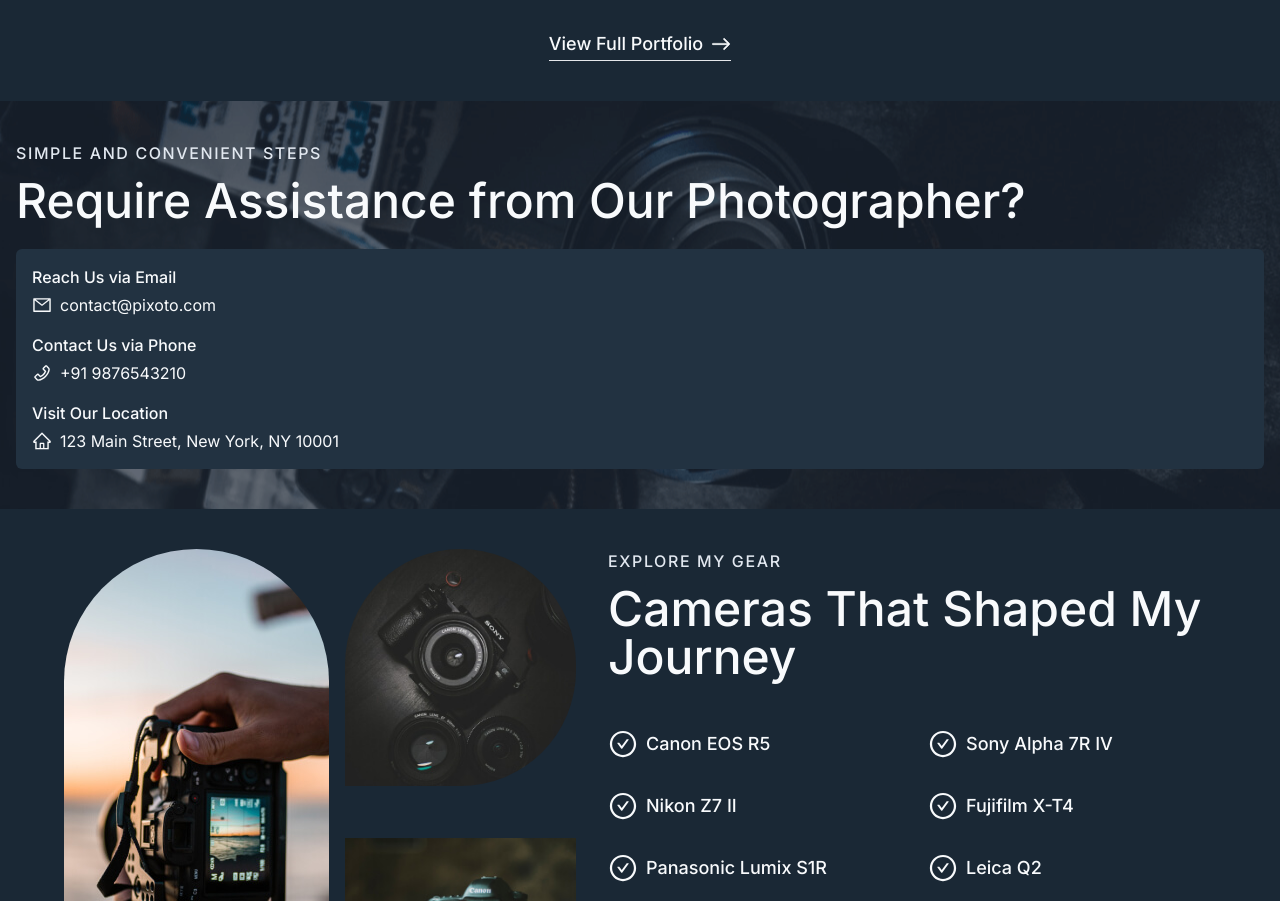
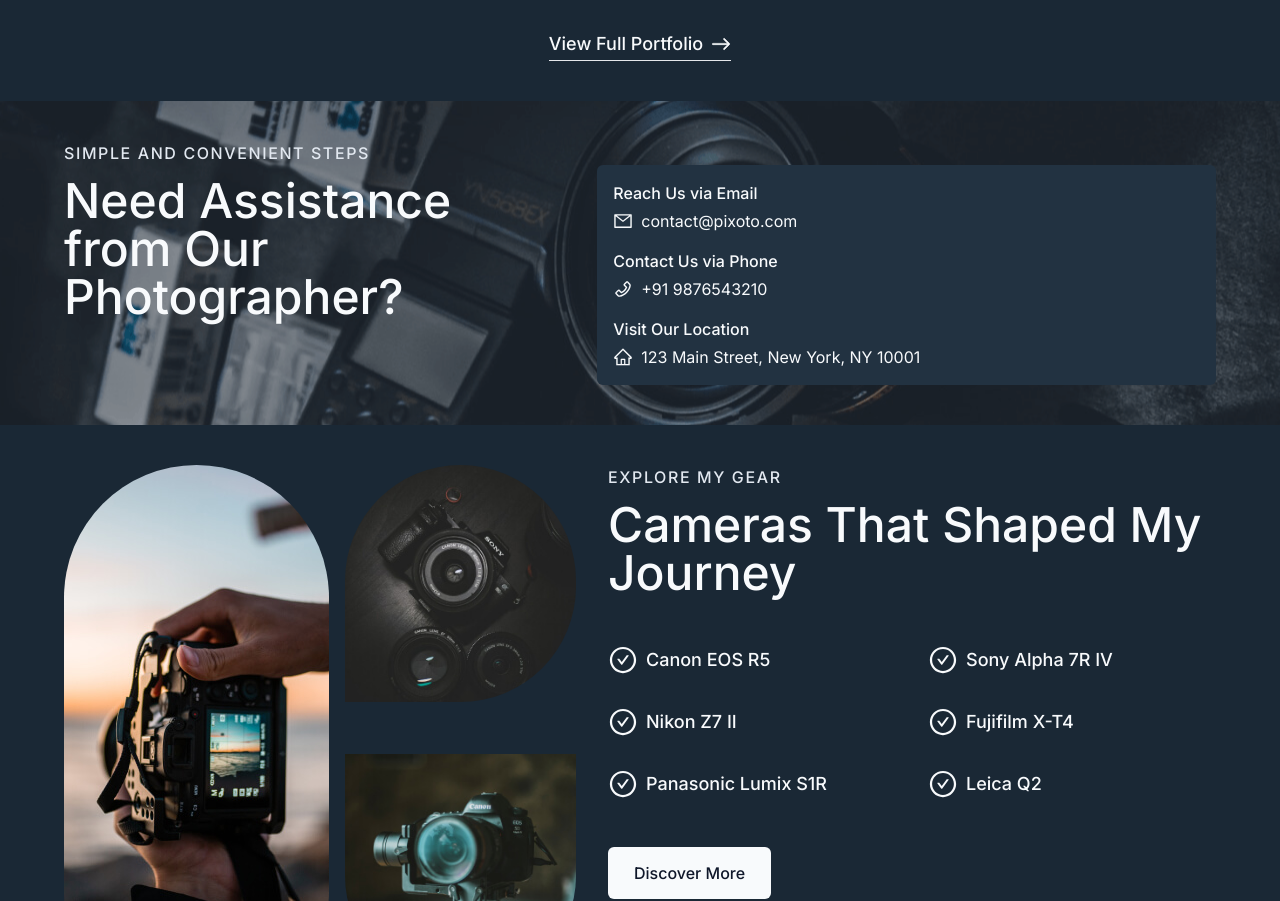
Before and after one commit to seesmof/Pixoto-Photos-Website, a Next.js app: page / in a window 1280 px wide. Shown: the part 3729-4630 px from the top of the page. Built offline with nearby package versions, Linux system fonts and the light colour scheme.

Commit message:
update Contact.tsx

```diff
--- a/components/Home/Contact.tsx
+++ b/components/Home/Contact.tsx
@@ -1,32 +1,6 @@
 "use client";
 import React from "react";
-import { AiOutlineMail, AiOutlinePhone, AiOutlineHome } from "react-icons/ai";
-
-const ContactSubsection = ({ heading, icon, content }: any) => {
-  const IconComponent =
-    icon === "phone"
-      ? AiOutlinePhone
-      : icon === "mail"
-      ? AiOutlineMail
-      : AiOutlineHome;
-
-  return (
-    <>
-      <div className="flex flex-col gap-1">
-        <h3 className="font-medium">{heading}</h3>
-        <button
-          onClick={() => {
-            navigator?.clipboard?.writeText(content);
-          }}
-          className="flex flex-row items-center gap-2"
-        >
-          {IconComponent && <IconComponent className="text-xl stroke-[3]" />}
-          {content}
-        </button>
-      </div>
-    </>
-  );
-};
+import { ContactSubsection } from "./ContactSubsection";
 
 const Contact = () => {
   const ContactInfo = [
@@ -49,12 +23,13 @@
 
   return (
     <>
-      <div className="flex z-10 relative py-10 flex-col p-4 bg-[url('/mainContact.png')] bg-auto bg-center">
-        <div className="absolute z-10 inset-0 bg-slate-900/30"></div>
-        <div className="z-20">
-          <h3 className="subheading">Simple and Convenient Steps</h3>
-          <h2 className="heading">Require Assistance from Our Photographer?</h2>
-          <div className="flex flex-col mt-6 bg-backgroundLight rounded-md p-4 gap-4">
+      <div className="py-10 bg-[url('/mainContact.png')] bg-auto bg-center">
+        <div className="flex flex-col md:flex-row md:gap-8 layout">
+          <div className="w-max">
+            <h3 className="subheading">Simple and Convenient Steps</h3>
+            <h2 className="heading">Need Assistance from Our Photographer?</h2>
+          </div>
+          <div className="flex w-full flex-col mt-6 bg-backgroundLight rounded-md p-4 gap-4">
             {ContactInfo.map((info) => (
               <ContactSubsection {...info} key={info.heading} />
             ))}
--- /dev/null
+++ b/components/Home/ContactSubsection.tsx
@@ -0,0 +1,27 @@
+import { AiOutlineHome, AiOutlineMail, AiOutlinePhone } from "react-icons/ai";
+
+export const ContactSubsection = ({ heading, icon, content }: any) => {
+  const IconComponent =
+    icon === "phone"
+      ? AiOutlinePhone
+      : icon === "mail"
+      ? AiOutlineMail
+      : AiOutlineHome;
+
+  return (
+    <>
+      <div className="flex flex-col gap-1">
+        <h3 className="font-medium">{heading}</h3>
+        <button
+          onClick={() => {
+            navigator?.clipboard?.writeText(content);
+          }}
+          className="flex flex-row items-center gap-2"
+        >
+          {IconComponent && <IconComponent className="text-xl stroke-[3]" />}
+          {content}
+        </button>
+      </div>
+    </>
+  );
+};
```
